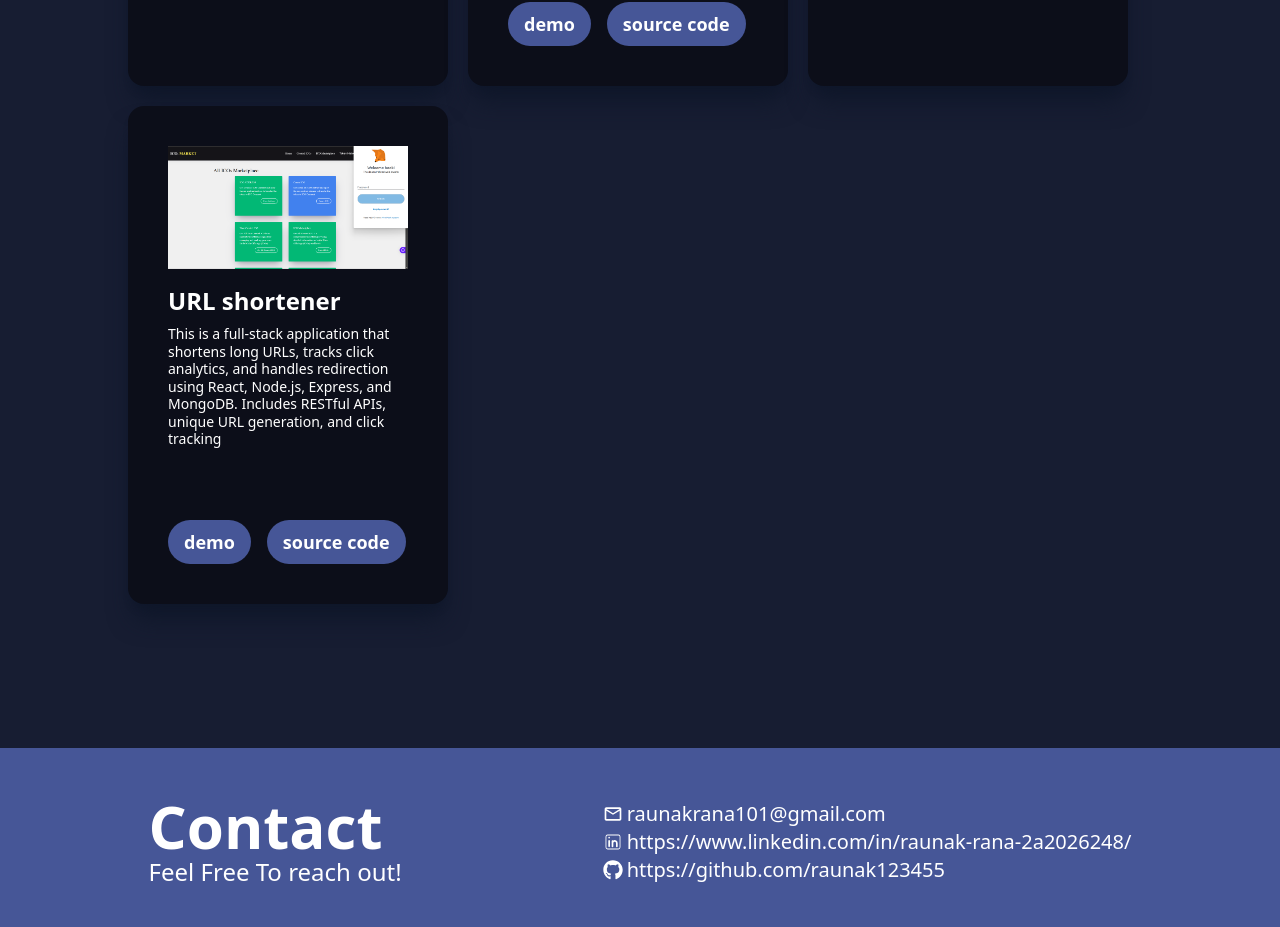
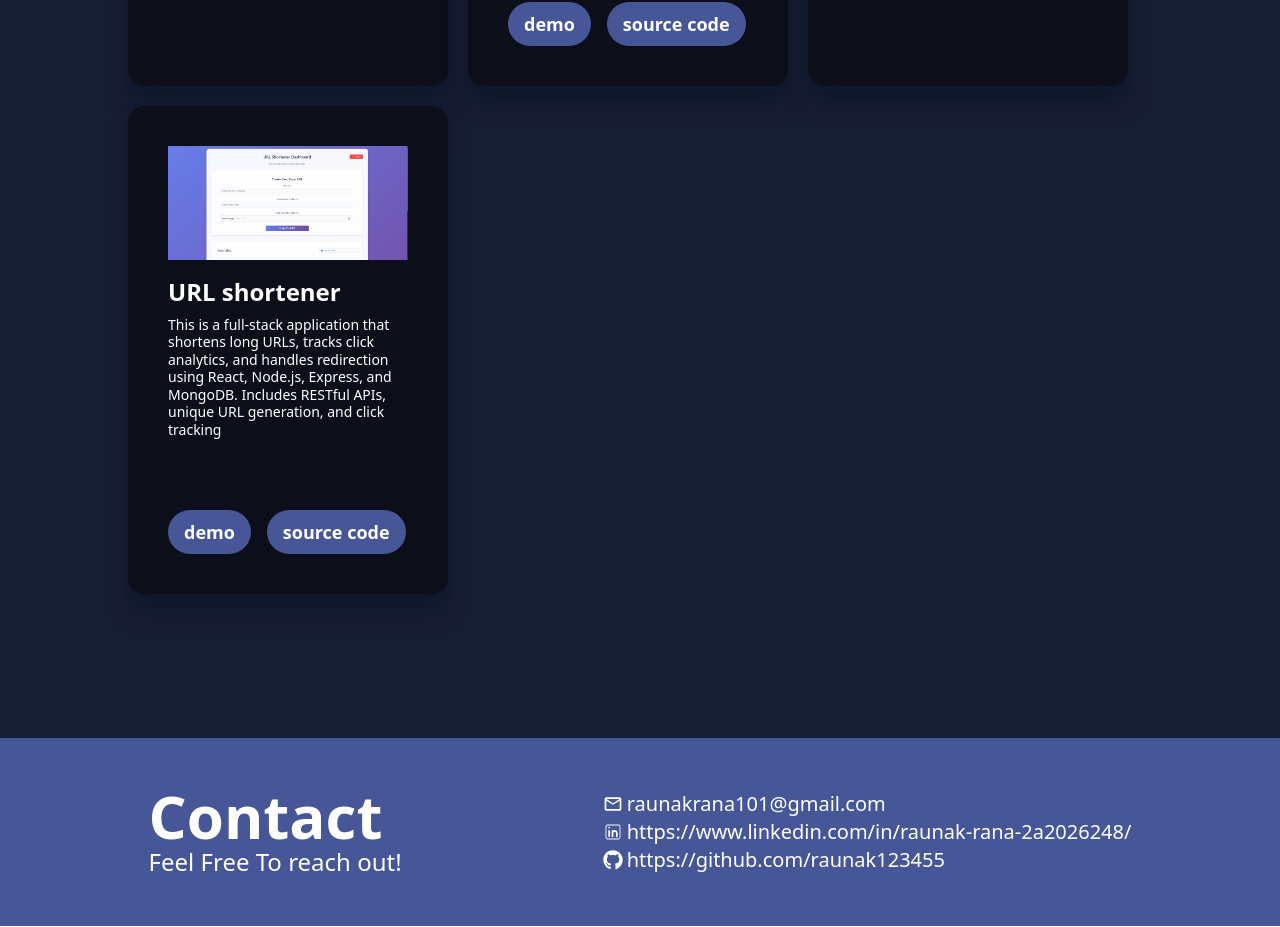
Before and after one commit to raunak123455/portfolioo, a React (Vite) app: page / in a window 1280 px wide. Shown: the part 3097-4024 px from the top of the page. Built offline with nearby package versions, Linux system fonts and the light colour scheme.

Commit message:
Update Projects.jsx

```diff
--- a/src/Components/Projects/Projects.jsx
+++ b/src/Components/Projects/Projects.jsx
@@ -37,7 +37,7 @@ const Projects = () => {
           main="This is a full-stack application that shortens long URLs, tracks click analytics, and handles redirection using React, Node.js, Express, and MongoDB. Includes RESTful APIs, unique URL generation, and click tracking"
           demo="https://url-shortner-theta-sage.vercel.app"
           source="https://github.com/raunak123455/Url-shortner"
-          img={pj3}
+          img={pj4}
         />
       </div>
     </div>
```
